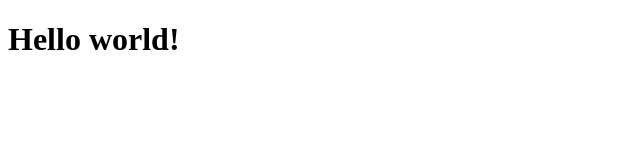
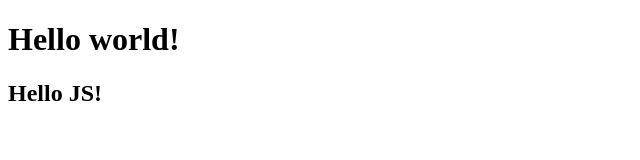
Before and after one commit to AlexandrK1m/project, a plain HTML site: page index.html in a window 1280 px wide. Shown: the whole page, without its empty margins (0-640 px from the left). Drawn offline with Linux system fonts and the light colour scheme.

Commit message:
index.html mod

```diff
--- a/index.html
+++ b/index.html
@@ -8,5 +8,6 @@
 </head>
 <body>
     <h1>Hello world!</h1>
+    <h2>Hello JS!</h2>
 </body>
 </html>
```
